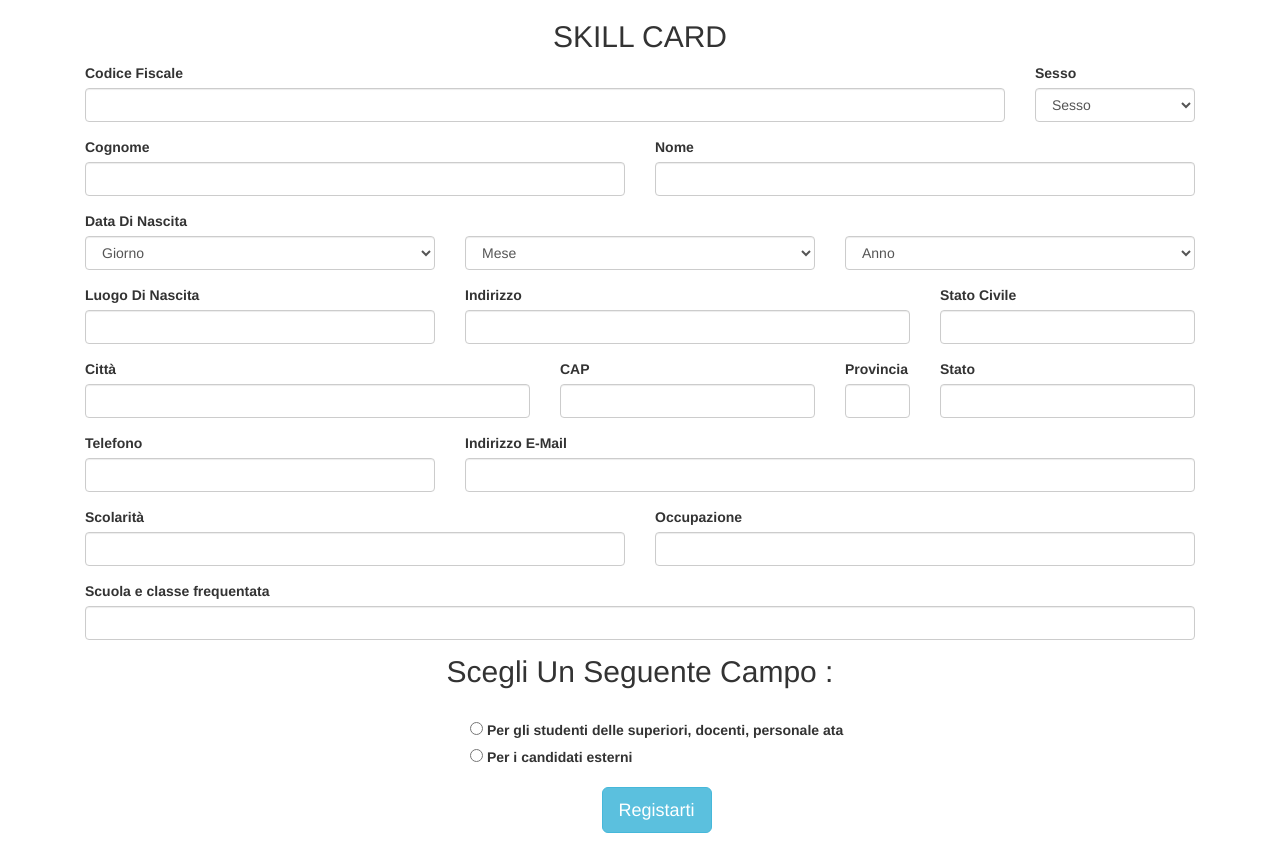
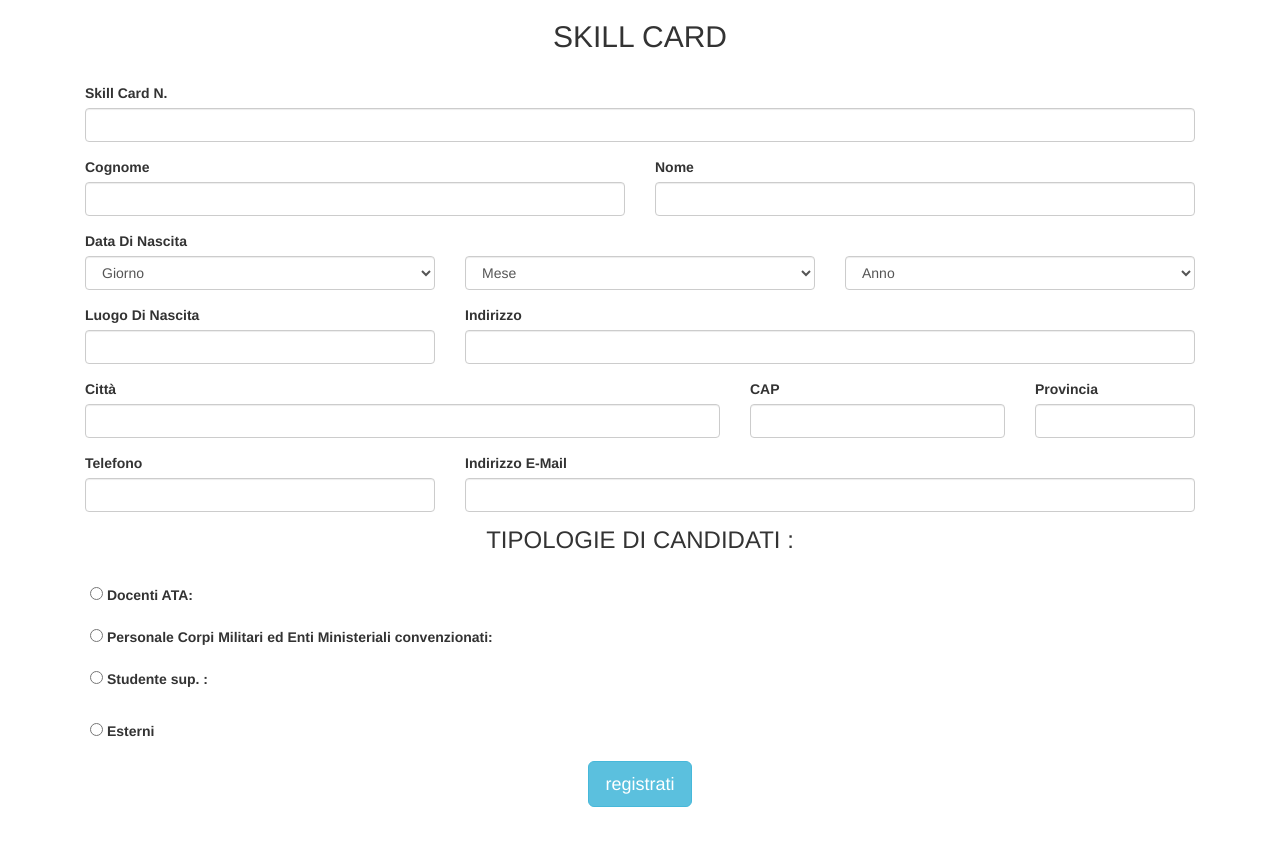
Before and after one commit to samueletacchini/ECDL, a PHP site: page /skillCard.php in a window 1280 px wide. After the commit the page ends 807 px from the top, so only its background shows below. Run offline with PHP 8.4, Linux system fonts and the light colour scheme.

Commit message:
sistemazione generale

```diff
--- a/skillCard.php
+++ b/skillCard.php
@@ -8,38 +8,30 @@
         <h2 align="center"> SKILL CARD </h2>
 
         <div class="container">
-            <form name=”casellaTesto” method=”post” class="was-validated">
+            <form name=”casellaTesto” method=”get” class="was-validated" action="/ecdl/index.php">
 
                 <div class="form-row">
-                    <div class="form-group col-md-10">
-                        <label for="code">Codice Fiscale</label>
-                        <input type="text" class="form-control" id="code" placeholder="">
-                    </div>
-                    <div class="form-group col-md-2">
-                        <label for="sesso">Sesso</label>
-                        <select class="form-control" id="sesso">
-                            <option disabled-selected>Sesso</option>
-                            <option value="maschio"> M </option>
-                            <option value="femmina"> F </option>
-                        </select>
+                    <div class="form-group col-md-12">
+                        <label for="card">Skill Card N.</label>
+                        <input name="nskill" type="text" class="form-control" id="card" placeholder="">
                     </div>
                 </div>
 
                 <div class="form-row">
                     <div class="form-group col-md-6">
                         <label for="cognome">Cognome</label>
-                        <input type="text" class="form-control" id="cognome" placeholder="" required>
+                        <input name="cognome" type="text" class="form-control" id="cognome" placeholder="" required>
                     </div>
                     <div class="form-group col-md-6">
                         <label for="nome">Nome</label>
-                        <input type="text" class="form-control" id="nome" placeholder="">
+                        <input name="nome" type="text" class="form-control" id="nome" placeholder="">
                     </div>
                 </div>
 
                 <label for="data" class="col-md-12">Data Di Nascita</label>
                 <div class="form-row">
                     <div class="form-group col-md-4">
-                        <select class="form-control" id="day">
+                        <select name="giorno" class="form-control" id="day">
                             <option disabled selected>Giorno</option>
                             <?php
                             for ($day = 1; $day <= 31; $day++)
@@ -48,7 +40,7 @@
                         </select>
                     </div>
                     <div class="form-group col-md-4">
-                        <select name='month' class="form-control" id="mounth">
+                        <select name='mese' class="form-control" id="mounth">
                             <option value='' disabled selected>Mese</option>
                             <option value='1'>Gennaio</option>
                             <option value='2'>Febbraio</option>
@@ -65,7 +57,7 @@
                         </select>
                     </div>
                     <div class="form-group col-md-4">
-                        <select class="form-control" id="year">
+                        <select name='anno' class="form-control" id="year">
                             <option disabled selected>Anno</option>
                             <?php
                             for ($year = Date('Y'); $year >= 1900; $year--)
@@ -78,83 +70,88 @@
                 <div class="form-row">
                     <div class="form-group col-md-4">
                         <label for="luogo">Luogo Di Nascita</label>
-                        <input type="text" class="form-control" id="luogo" placeholder="">
+                        <input name="lnascita" type="text" class="form-control" id="luogo" placeholder="">
                     </div>
-                    <div class="form-group col-md-5">
+                    <div class="form-group col-md-8">
                         <label for="card">Indirizzo</label>
-                        <input type="text" class="form-control" id="indirizzo" placeholder="">
-                    </div>
-                    <div class="form-group col-md-3">
-                        <label for="statoCivile">Stato Civile</label>
-                        <input type="text" class="form-control" id="statoCivile" placeholder="">
+                        <input name="indirizzo" type="text" class="form-control" id="indirizzo" placeholder="">
                     </div>
                 </div>
 
                 <div class="form-row">
-                    <div class="form-group col-md-5">
+                    <div class="form-group col-md-7">
                         <label for="city">Città</label>
-                        <input type="text" class="form-control" id="city">
+                        <input name="citta" type="text" class="form-control" id="city">
                     </div>
                     <div class="form-group col-md-3">
                         <label for="cap">CAP</label>
-                        <input type="text" class="form-control" id="cap">
+                        <input name="cap" type="text" class="form-control" id="cap">
                     </div>
-                    <div class="form-group col-md-1">
+                    <div class="form-group col-md-2">
                         <label for="provincia">Provincia</label>
-                        <input type="text" class="form-control" id="provincia">
-                    </div>
-                    <div class="form-group col-md-3">
-                        <label for="stato">Stato</label>
-                        <input type="text" class="form-control" id="stato">
+                        <input name="provincia" type="text" class="form-control" id="provincia">
                     </div>
                 </div>
 
                 <div class="form-row">
                     <div class="form-group col-md-4">
                         <label for="telefono">Telefono</label>
-                        <input type="text" class="form-control" id="telefono" placeholder="">
+                        <input name="telefono" type="text" class="form-control" id="telefono" placeholder="">
                     </div>
                     <div class="form-group col-md-8">
                         <label for="mail">Indirizzo E-Mail</label>
-                        <input type="text" class="form-control" id="mail" placeholder="">
+                        <input name="mail" type="text" class="form-control" id="mail" placeholder="">
                     </div>
                 </div>
 
-                <div class="form-row">
-                    <div class="form-group col-md-6">
-                        <label for="scuola">Scolarità</label>
-                        <input type="text" class="form-control" id="scuola" placeholder="">
+                <h3 align="center">TIPOLOGIE DI CANDIDATI :</h3>
+
+                <br><div class="checkbox-inline">
+                    <div class="form-group">
+                        <label><input name="docenti" onclick="cancella()" type="radio" name="optradio" id="radioDocenti"> Docenti ATA: </label>
                     </div>
-                    <div class="form-group col-md-6">
-                        <label for="occupazione">Occupazione</label>
-                        <input type="text" class="form-control" id="occupazione" placeholder="">
+                    <div class="form-group">
+                        <label><input name="personale" onclick="cancella()" type="radio" name="optradio" id="radioPersonale"> Personale Corpi Militari ed Enti Ministeriali convenzionati: </label>
+                    </div>
+                    <div class="form-group">
+                        <label><input name="studente" onclick="myFunction()"  type="radio" name="optradio" id="radioStudente"> Studente sup. :
+                            <p id="clicco"></p>
+                            <script>
+                                var html = "<br><div class='form-row'>" +
+                                        " <div class='col-md-4'>" +
+                                        " <label for='scuola'>Scuola</label>" +
+                                        " <input name='scuola' type='text' class='form-control' id='scuola'>" +
+                                        "</div>" +
+                                        "<div class='col-md-2'>" +
+                                        " <label for='classe'>Classe</label>" +
+                                        " <input name='classe' type='text' class='form-control' id='classe'>" +
+                                        "</div>" +
+                                        "<div class='col-md-6'>" +
+                                        "<label for='specializzazione'>Specializzazione</label>" +
+                                        "<input name='specializzazione' type='text' class='form-control' id='specializzazione'>" +
+                                        "</div>" +
+                                        "</div>";
+                                function myFunction() {
+                                    document.getElementById("clicco").innerHTML = html;
+                                }
+                                function cancella() {
+                                    document.getElementById("clicco").innerHTML = "";
+                                }
+                            </script>
+                    </div>
+                    <div class="form-group">
+                        <label><input name="esterni" onclick="cancella()"  type="radio" name="optradio" id="radioEsterno"> Esterni</label>
                     </div>
                 </div>
 
-                <div class="form-row">
-                    <div class="form-group col-md-12">
-                        <label for="frequentazione">Scuola e classe frequentata</label>
-                        <input type="text" class="form-control" id="frequentazione" placeholder="">
-                    </div>
-                </div>
+                <center><input type="submit" value="registrati" class="btn btn-info btn-lg"></center>
 
-                <br><h2 align="center"> Scegli Un Seguente Campo :</h2>
 
-                <br><div class="checkbox-inline col-md-offset-4">
-                    <div class="form-">
-                        <label><input onclick="cancella()" type="radio" name="optradio" id="radioPrimo"> Per gli studenti delle superiori, docenti, personale ata</label>
-                    </div>
-                    <div class="form-group">
-                        <label><input onclick="cancella()" type="radio" name="optradio" id="radioSecondo"> Per i candidati esterni</label>
-                    </div>
 
-                    <center><a href="index.php" class="btn btn-info btn-lg" role="button">Registarti</a></center>
-                </div>
-
-<!--                Note: Il modulo va compilato in stampatello, i campi con l'asterisco sono obbligatori.
-                1 Scolarità: Scuola dell'obbligo, Scuola media superiore, Studente universitario, Laurea.
-                2 Occupazione: Studente, Lavoratore autonomo, Lavoratore dipendente, Pensionato, In cerca di occupazione
-                3 Firma obbligatoria (del genitore in caso di studente minorenne) per il rilascio della Skills card-->
+                <!--                Note: Il modulo va compilato in stampatello, i campi con l'asterisco sono obbligatori.
+                                1 Scolarità: Scuola dell'obbligo, Scuola media superiore, Studente universitario, Laurea.
+                                2 Occupazione: Studente, Lavoratore autonomo, Lavoratore dipendente, Pensionato, In cerca di occupazione
+                                3 Firma obbligatoria (del genitore in caso di studente minorenne) per il rilascio della Skills card-->
             </form>
 
             <script src="https://ajax.googleapis.com/ajax/libs/jquery/3.3.1/jquery.min.js"></script>
```
Also changed, not shown: ConnessioneDb.php (added, +33 -0 lines), index.php (+15 -4 lines), prenotazione.php (+32 -32 lines).
